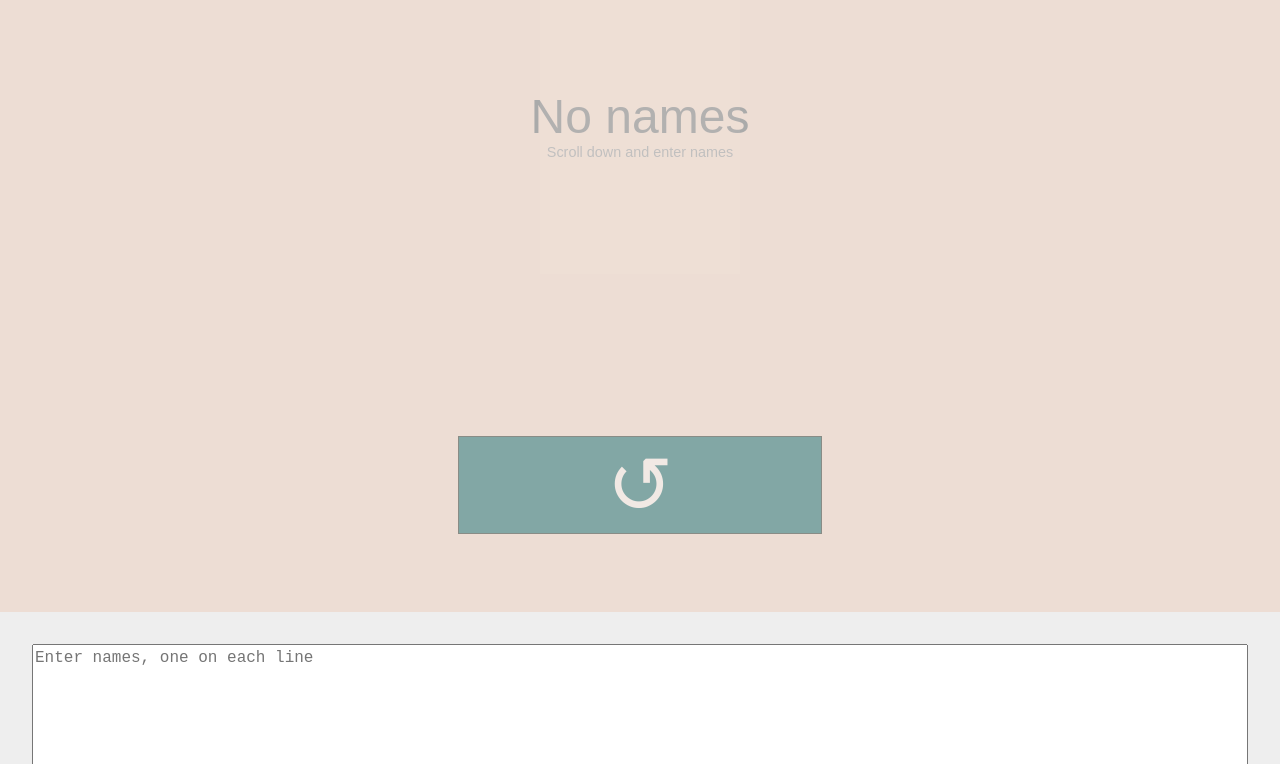
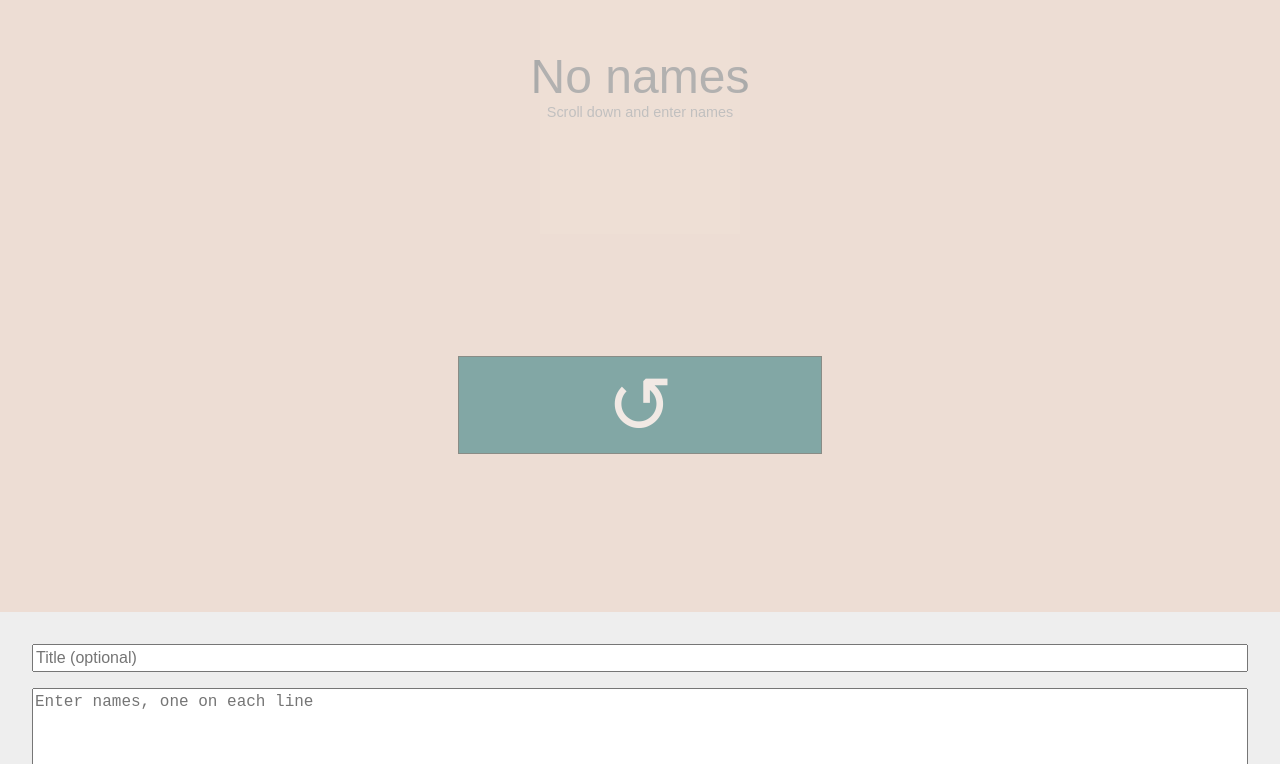
Before and after one commit to karl/name-picker, a React (Create React App) app: page / in a window 1280 px wide. Shown: the part 188-952 px from the top of the page. Built offline with nearby package versions, Linux system fonts and the light colour scheme.

Commit message:
Add ability to set optional title
This changes the url format but still supports parsing the old format.

```diff
--- a/package.json
+++ b/package.json
@@ -6,6 +6,7 @@
     "firebase-tools": "^3.7.0",
     "history": "^4.6.1",
     "md5": "^2.2.1",
+    "query-string": "^4.3.4",
     "react": "^15.5.4",
     "react-dom": "^15.5.4",
     "serve": "^5.1.5"
--- a/src/App.css
+++ b/src/App.css
@@ -18,8 +18,13 @@ body {
   height: 100vh;
 }
 
+.Title {
+  font-size: 2rem;
+  color: #aaa;
+}
+
 .Names {
-  height: calc(100vh - 15rem);
+  height: calc(100vh - 20rem);
   display: flex;
   justify-content: center;
   align-items: center;
@@ -91,6 +96,14 @@ body {
   padding: 2rem;
 }
 
+.TitleInput {
+  display: block;
+  font-size: 1rem;
+  line-height: 1.4;
+  width: 100%;
+  margin-bottom: 1rem;
+}
+
 .TextArea {
   font-size: 1rem;
   line-height: 1.4;
--- a/src/App.js
+++ b/src/App.js
@@ -1,15 +1,24 @@
 import React, { Component } from 'react';
 import createBrowserHistory from 'history/createBrowserHistory';
 import md5 from 'md5';
+import queryString from 'query-string';
 import './App.css';
 
-const divider = '|';
+const divider = '•';
 
 const history = createBrowserHistory();
-const namesParam = window.location.search.substring('?names='.length);
-const initialNames = namesParam.length > 0 ? namesParam.split(divider) : [];
+const params = queryString.parse(window.location.search);
+const namesParam = params.names;
+const initialTitle = params.title !== undefined ? params.title : '';
+let initialNames = namesParam !== undefined ? namesParam.split(divider) : [];
+
+// Support old name divider
+if (initialNames.length === 1 && initialNames[0].indexOf('|') !== -1) {
+  initialNames = initialNames[0].split('|');
+}
 
 const initialState = {
+  title: initialTitle,
   names: initialNames,
   selectedIndex: null,
   revolutions: 0,
@@ -17,6 +26,11 @@ const initialState = {
 
 const reducer = (state = initialState, action) => {
   switch (action.type) {
+    case 'SET_TITLE':
+      return {
+        ...state,
+        title: action.payload,
+      };
     case 'SET_NAMES':
       return {
         ...state,
@@ -40,17 +54,30 @@ const reducer = (state = initialState, action) => {
 
 const INIT_ACTION = { type: '@@INIT' };
 
+const setTitle = title => {
+  return { type: 'SET_TITLE', payload: title };
+};
+
+const setNames = names => {
+  return { type: 'SET_NAMES', payload: names };
+};
+
 const shuffle = () => {
   return { type: 'SHUFFLE' };
 };
 
-const setNames = names => {
-  const path = `?names=${names.join(divider)}`;
-  history.push(path);
-  return { type: 'SET_NAMES', payload: names };
+// ---
+
+const TitleInput = ({ value, onChange }) => {
+  return (
+    <input
+      className="TitleInput"
+      placeholder="Title (optional)"
+      value={value}
+      onChange={event => onChange(event.target.value)}
+    />
+  );
 };
-
-// ---
 
 const NameInput = ({ value, onChange }) => {
   return (
@@ -114,15 +141,29 @@ class App extends Component {
     this.state = reducer(undefined, INIT_ACTION);
   }
 
+  componentDidUpdate(prevProps, prevState) {
+    if (this.state === prevState) {
+      return;
+    }
+
+    const { title, names } = this.state;
+    const params = {
+      title,
+      names: names.join(divider),
+    };
+    history.push('?' + queryString.stringify(params));
+  }
+
   dispatch(action) {
     this.setState(state => reducer(state, action));
   }
 
   render() {
-    const { names, selectedIndex, revolutions } = this.state;
+    const { title, names, selectedIndex, revolutions } = this.state;
     return (
       <div className="App">
         <div className="Picker">
+          <div className="Title">{title}</div>
           <div className="Names">
 
             {names.length === 0 &&
@@ -154,6 +195,10 @@ class App extends Component {
           </button>
         </div>
         <div className="Editor">
+          <TitleInput
+            value={title}
+            onChange={newTitle => this.dispatch(setTitle(newTitle))}
+          />
           <NameInput
             value={names}
             onChange={newNames => {
```
Also changed, not shown: 2 other files (tests, documents, lock files or other folders).
